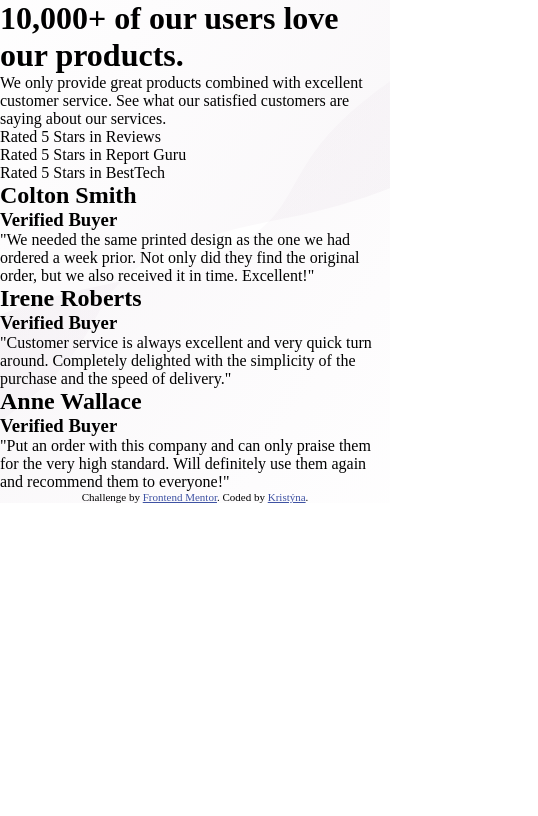
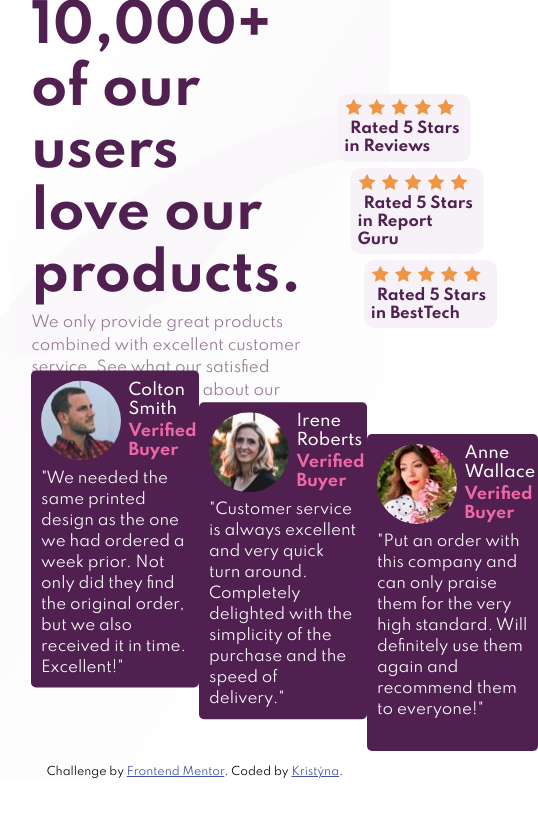
Before and after one commit to KristynRiho/06_Social_proof_section, a plain HTML site: page index.html in a window 390 px wide. Shown: the whole page, 538 px wide, since content can reach past the window. Drawn offline with Linux system fonts and the light colour scheme.

Commit message:
not responsive

```diff
--- a/index.html
+++ b/index.html
@@ -14,61 +14,107 @@
 
     <title>Frontend Mentor | Social proof section</title>
     <link rel="stylesheet" href="style.css" />
+    <link rel="preconnect" href="https://fonts.gstatic.com" />
+    <link rel="preconnect" href="https://fonts.gstatic.com" />
+    <link
+      href="https://fonts.googleapis.com/css2?family=Spartan:wght@400;500;700&display=swap"
+      rel="stylesheet"
+    />
   </head>
   <body>
     <!-- HEADER -->
     <header>
+      <div class="header__flexItem">
         <h1>10,000+ of our users love our products.</h1>
 
         <p>
-        We only provide great products combined with excellent customer service.
-        See what our satisfied customers are saying about our services.
+          We only provide great products combined with excellent customer
+          service. See what our satisfied customers are saying about our
+          services.
         </p>
+      </div>
 
-      <ul>
-        <li>Rated 5 Stars in Reviews</li>
-        <li>Rated 5 Stars in Report Guru</li>
-        <li>Rated 5 Stars in BestTech</li>
+      <!-- SECTION - RATINGS -->
+      <section class="header__flexItem">
+        <ul class="ratings">
+          <li class="ratings__one">
+            <img src="images/icon-star.svg" alt="starts" />
+            <img src="images/icon-star.svg" alt="starts" />
+            <img src="images/icon-star.svg" alt="starts" />
+            <img src="images/icon-star.svg" alt="starts" />
+            <img src="images/icon-star.svg" alt="starts" />
+            <span class="ratings__text">Rated 5 Stars in Reviews</span>
+          </li>
+          <li class="ratings__two">
+            <img src="images/icon-star.svg" alt="starts" />
+            <img src="images/icon-star.svg" alt="starts" />
+            <img src="images/icon-star.svg" alt="starts" />
+            <img src="images/icon-star.svg" alt="starts" />
+            <img src="images/icon-star.svg" alt="starts" />
+            <span class="ratings__text">Rated 5 Stars in Report Guru</span>
+          </li>
+          <li class="ratings__three">
+            <img src="images/icon-star.svg" alt="starts" />
+            <img src="images/icon-star.svg" alt="starts" />
+            <img src="images/icon-star.svg" alt="starts" />
+            <img src="images/icon-star.svg" alt="starts" />
+            <img src="images/icon-star.svg" alt="starts" />
+            <span class="ratings__text">Rated 5 Stars in BestTech</span>
+          </li>
         </ul>
+      </section>
     </header>
 
     <!-- MAIN -->
     <main>
-      <div>
-        <div>
+      <article class="main__flexItem main--one">
+        <div class="person">
+          <img
+            src="images/image-colton.jpg"
+            alt="Colton"
+            class="person--hero"
+          />
+          <div class="person--name">
             <h2>Colton Smith</h2>
             <h3>Verified Buyer</h3>
+          </div>
         </div>
         <p>
           "We needed the same printed design as the one we had ordered a week
           prior. Not only did they find the original order, but we also received
           it in time. Excellent!"
         </p>
-      </div>
+      </article>
 
-      <div>
-        <div>
+      <article class="main__flexItem main--two">
+        <div class="person">
+          <img src="images/image-irene.jpg" alt="Irene" class="person--hero" />
+          <div class="person--name">
             <h2>Irene Roberts</h2>
             <h3>Verified Buyer</h3>
+          </div>
         </div>
         <p>
           "Customer service is always excellent and very quick turn around.
           Completely delighted with the simplicity of the purchase and the speed
           of delivery."
         </p>
-      </div>
+      </article>
 
-      <div>
-        <div>
+      <article class="main__flexItem main--three">
+        <div class="person">
+          <img src="images/image-anne.jpg" alt="Anne" class="person--hero" />
+          <div class="person--name">
             <h2>Anne Wallace</h2>
             <h3>Verified Buyer</h3>
+          </div>
         </div>
         <p>
           "Put an order with this company and can only praise them for the very
           high standard. Will definitely use them again and recommend them to
           everyone!"
         </p>
-      </div>
+      </article>
     </main>
 
     <!-- FOOTER -->
--- a/style.css
+++ b/style.css
@@ -9,14 +9,132 @@ html {
   padding-left: 0;
 }
 
-body {
-  background: url(images/bg-pattern-top-desktop.svg),
-    url(images/bg-pattern-bottom-desktop.svg);
-  background-repeat: no-repeat;
-  background-size: cover;
-  background-position: center center;
+:root {
+  --purple-dark: hsl(300, 43%, 22%);
+  --pink-soft: hsl(333, 80%, 67%);
+  --gray-dark: hsl(303, 10%, 53%);
+  --gray-soft: hsl(300, 24%, 96%);
+  --white: hsl(0, 0%, 100%);
 }
 
+body {
+  font-family: 'Spartan', sans-serif;
+  font-size: 15px;
+
+  background-image: url(images/bg-pattern-bottom-desktop.svg);
+  background-repeat: no-repeat;
+  background-position: right bottom;
+}
+
+/**** HEADER  */
+header {
+  display: flex;
+  align-items: center;
+  height: 50vh;
+  background-image: url(images/bg-pattern-top-desktop.svg);
+  background-position: -5% -5%;
+  background-repeat: no-repeat;
+}
+.header__flexItem {
+  flex-basis: 50%;
+  flex-shrink: 0;
+  padding: 8%;
+}
+
+.header__flexItem h1 {
+  font-size: 52px;
+  font-weight: 700;
+  color: var(--purple-dark);
+  margin-bottom: 2%;
+}
+
+.header__flexItem p {
+  color: var(--gray-dark);
+  line-height: 1.5;
+}
+
+/* SECTION - RATINGS */
+.header__flexItem ul li {
+  width: 100%;
+  font-weight: 700;
+  color: var(--purple-dark);
+  background-color: var(--gray-soft);
+  border-radius: 10px;
+  list-style-type: none;
+  padding: 4% 5%;
+  margin: 5% 0;
+}
+
+.ratings img {
+  margin: 0 1px;
+}
+
+.ratings__text {
+  margin-left: 5%;
+}
+
+.ratings__one {
+  transform: translateX(-20%);
+}
+
+.ratings__two {
+  transform: translateX(-10%);
+}
+
+/**** MAIN  */
+main {
+  display: flex;
+  justify-content: space-between;
+  padding: 3% 8%;
+}
+
+.main__flexItem {
+  flex-basis: 32%;
+  padding: 3%;
+  background-color: var(--purple-dark);
+  border-radius: 5px;
+}
+
+main p {
+  color: var(--white);
+  line-height: 1.4;
+}
+
+.person--name h2 {
+  color: var(--white);
+  font-size: 16px;
+  font-weight: 500;
+  margin-bottom: 3%;
+}
+
+.person--name h3 {
+  color: var(--pink-soft);
+  font-size: 16px;
+}
+
+.person {
+  display: flex;
+  align-items: center;
+  margin-bottom: 5%;
+}
+
+.person--hero {
+  border-radius: 50%;
+  margin-right: 5%;
+}
+
+.main--one {
+  transform: translateY(-20%);
+}
+
+.main--two {
+  transform: translateY(-10%);
+}
+
+/**** FOOTER  */
+footer {
+  margin-top: 1%;
+}
 .attribution {
   font-size: 11px;
   text-align: center;
```
Lines whose indentation alone changed are shown as unchanged.
